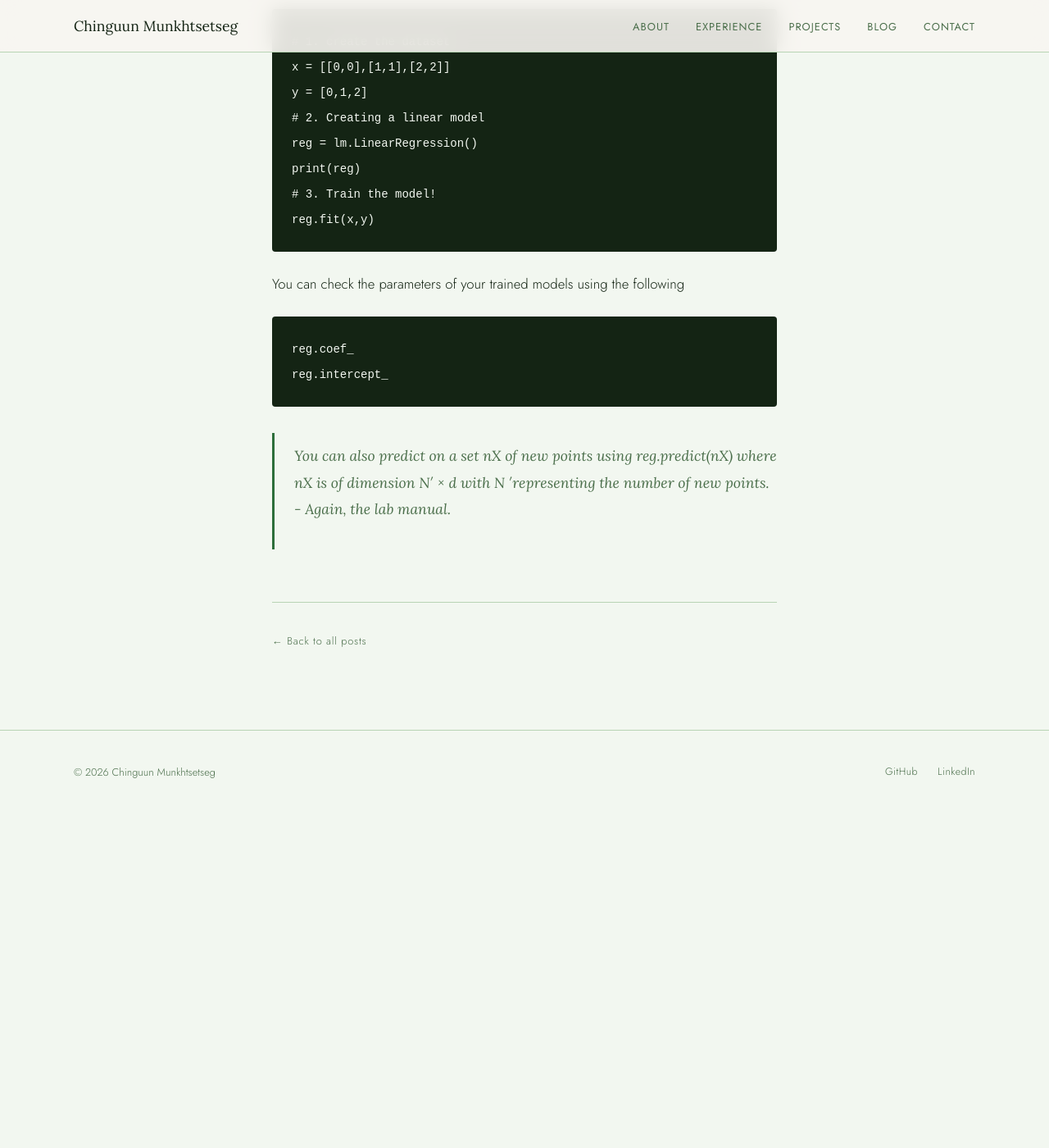
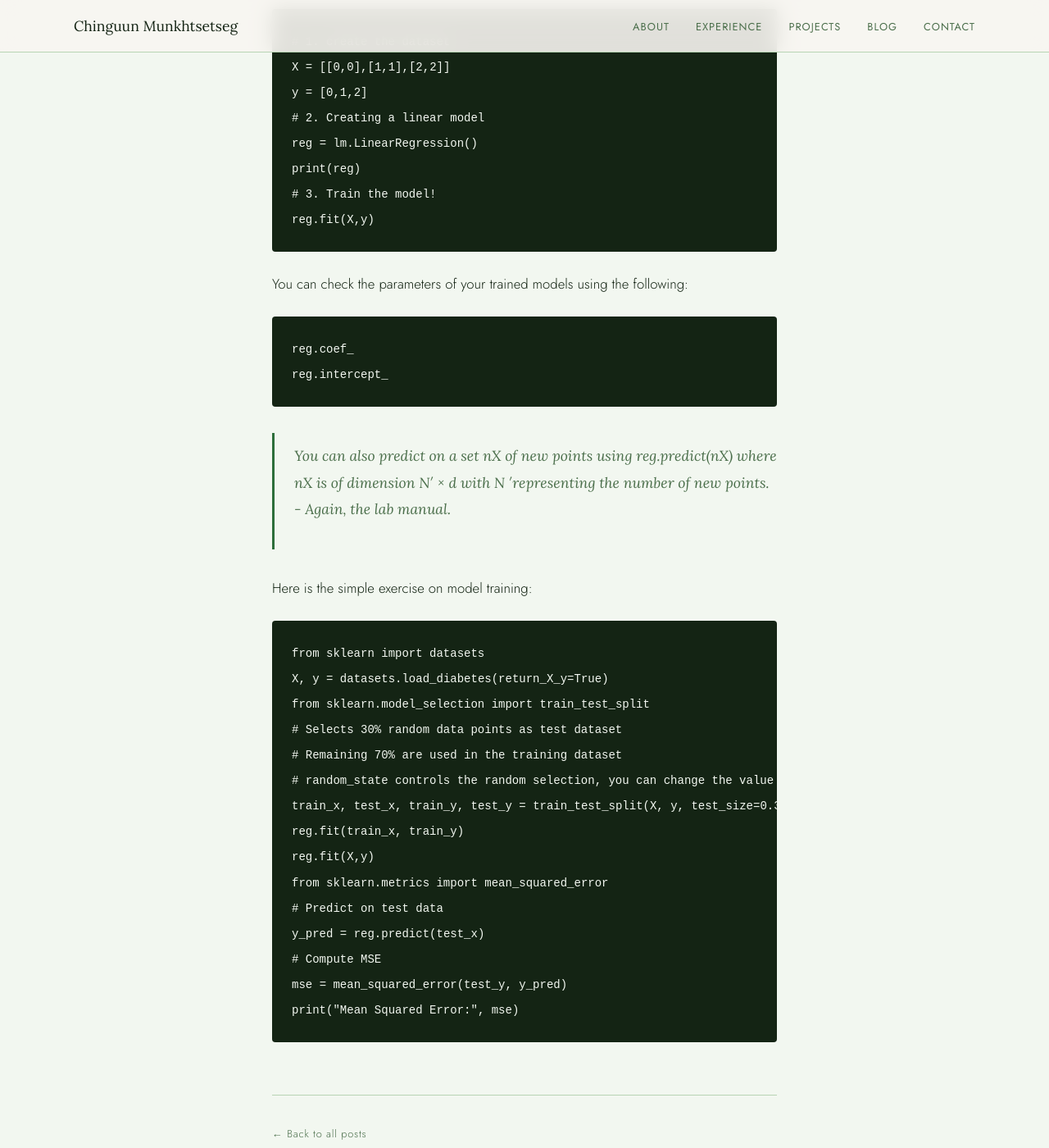
Before and after one commit to chinguunxo/chinguunxo.github.io, a Jekyll site: the page built from _posts/2026-03-26-Day-1-Overview-of-basic-packages-for-modeling.md, in a window 1280 px wide and 1400 px high, scrolled down 6265 px. Shown: the whole window at 82% size. Built offline with Jekyll 4.4.1, drawn with Linux system fonts in a browser that asks for light colours; before the commit the page ends 7258 px from its top, so only the background shows below that.

Commit message:
Fix variable name and add model training example
Correct variable name from 'x' to 'X' for consistency and clarity. Added example for model training with diabetes dataset and MSE calculation.

````diff
--- a/_posts/2026-03-26-Day-1-Overview-of-basic-packages-for-modeling.md
+++ b/_posts/2026-03-26-Day-1-Overview-of-basic-packages-for-modeling.md
@@ -183,18 +183,38 @@ You can train your model in three *simple* steps:
 
 ```python
 # 1. create the dataset
-x = [[0,0],[1,1],[2,2]]
+X = [[0,0],[1,1],[2,2]]
 y = [0,1,2]
 # 2. Creating a linear model
 reg = lm.LinearRegression()
 print(reg)
 # 3. Train the model!
-reg.fit(x,y)
+reg.fit(X,y)
 ```
-You can check the parameters of your trained models using the following
+You can check the parameters of your trained models using the following:
 
 ```python
 reg.coef_
 reg.intercept_
 ```
 > You can also predict on a set nX of new points using reg.predict(nX) where nX is of dimension N′ × d with N ′representing the number of new points. - Again, the lab manual.
+
+Here is the simple exercise on model training:
+
+```python
+from sklearn import datasets
+X, y = datasets.load_diabetes(return_X_y=True)
+from sklearn.model_selection import train_test_split
+# Selects 30% random data points as test dataset
+# Remaining 70% are used in the training dataset
+# random_state controls the random selection, you can change the value
+train_x, test_x, train_y, test_y = train_test_split(X, y, test_size=0.3, random_state=99)
+reg.fit(train_x, train_y)
+reg.fit(X,y)
+from sklearn.metrics import mean_squared_error
+# Predict on test data
+y_pred = reg.predict(test_x)
+# Compute MSE
+mse = mean_squared_error(test_y, y_pred)
+print("Mean Squared Error:", mse)
+```
````
